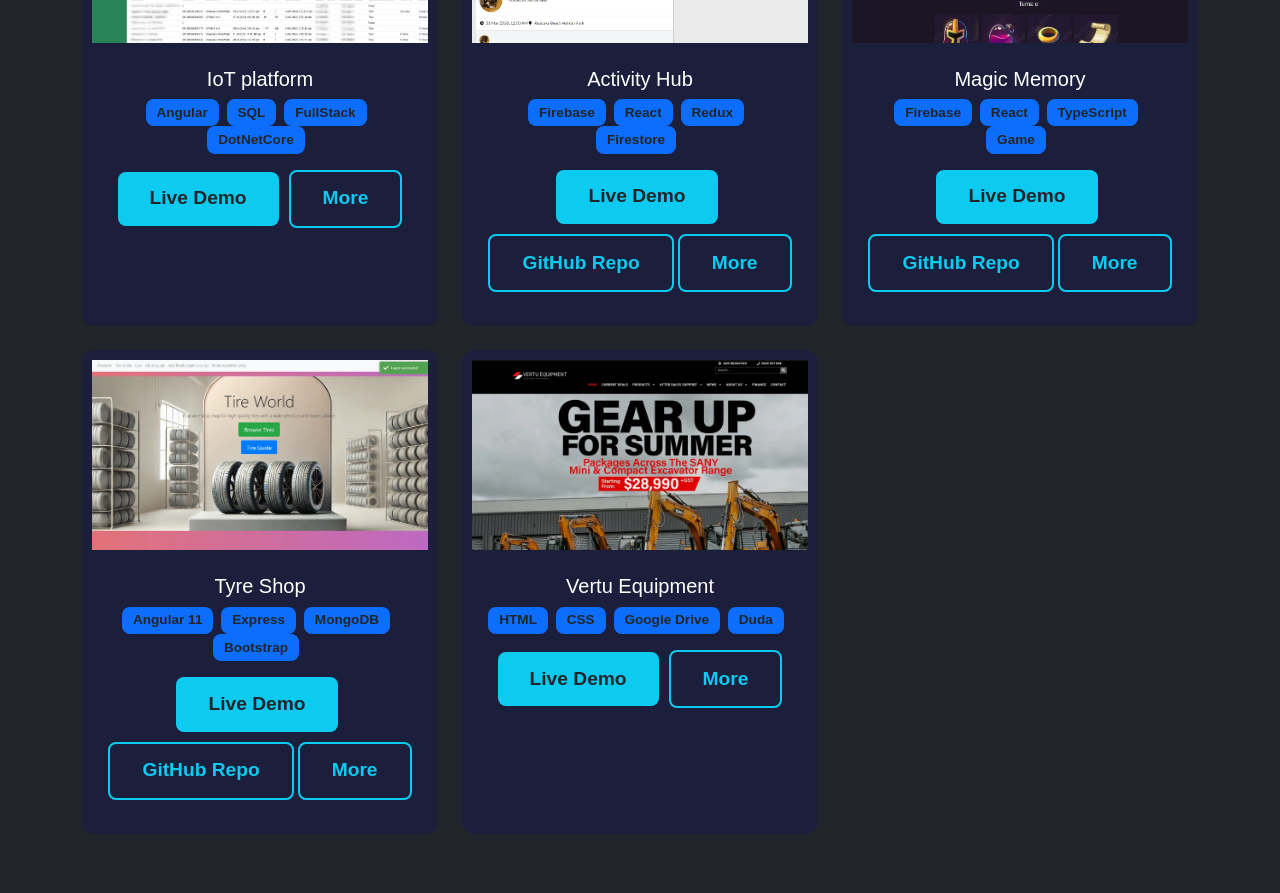
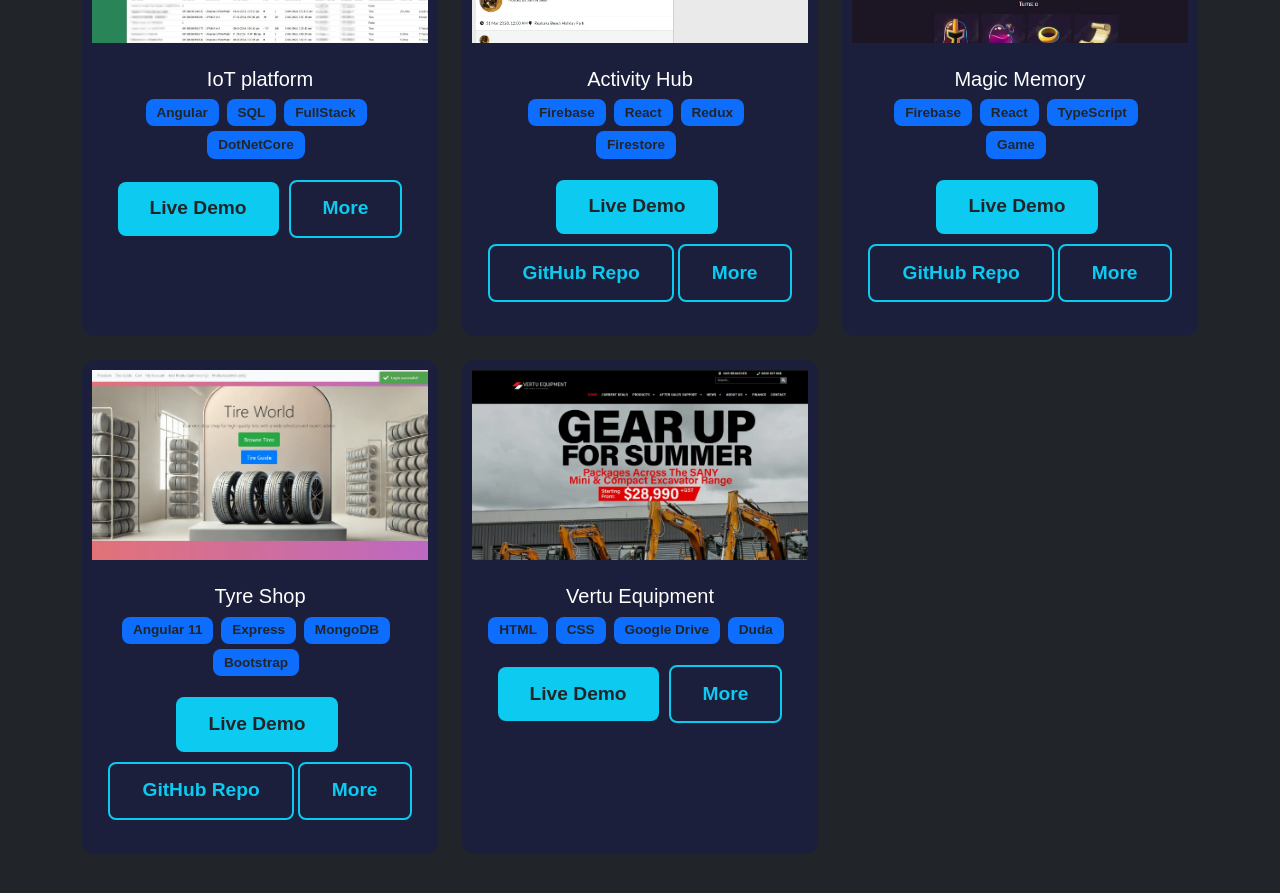
Before and after one commit to SimonS2019/portfolio, an Angular app: page / in a window 1280 px wide. Shown: the part 4060-4953 px from the top of the page. Built offline with nearby package versions, Linux system fonts and the light colour scheme.

Commit message:
fix: add margin to technology badges for improved spacing in projects section

```diff
--- a/src/app/projects/projects.component.html
+++ b/src/app/projects/projects.component.html
@@ -10,7 +10,7 @@
                         <h5 class="card-title">{{ project.title }}</h5>
 
                         <div class="technologies">
-                            <span *ngFor="let tech of project.technologies" class="badge bg-primary">{{ tech }}</span>
+                            <span *ngFor="let tech of project.technologies" class="badge bg-primary" style="margin-bottom: 5px;">{{ tech }}</span>
                         </div>
 
                         <!-- <div class="tags">
```
